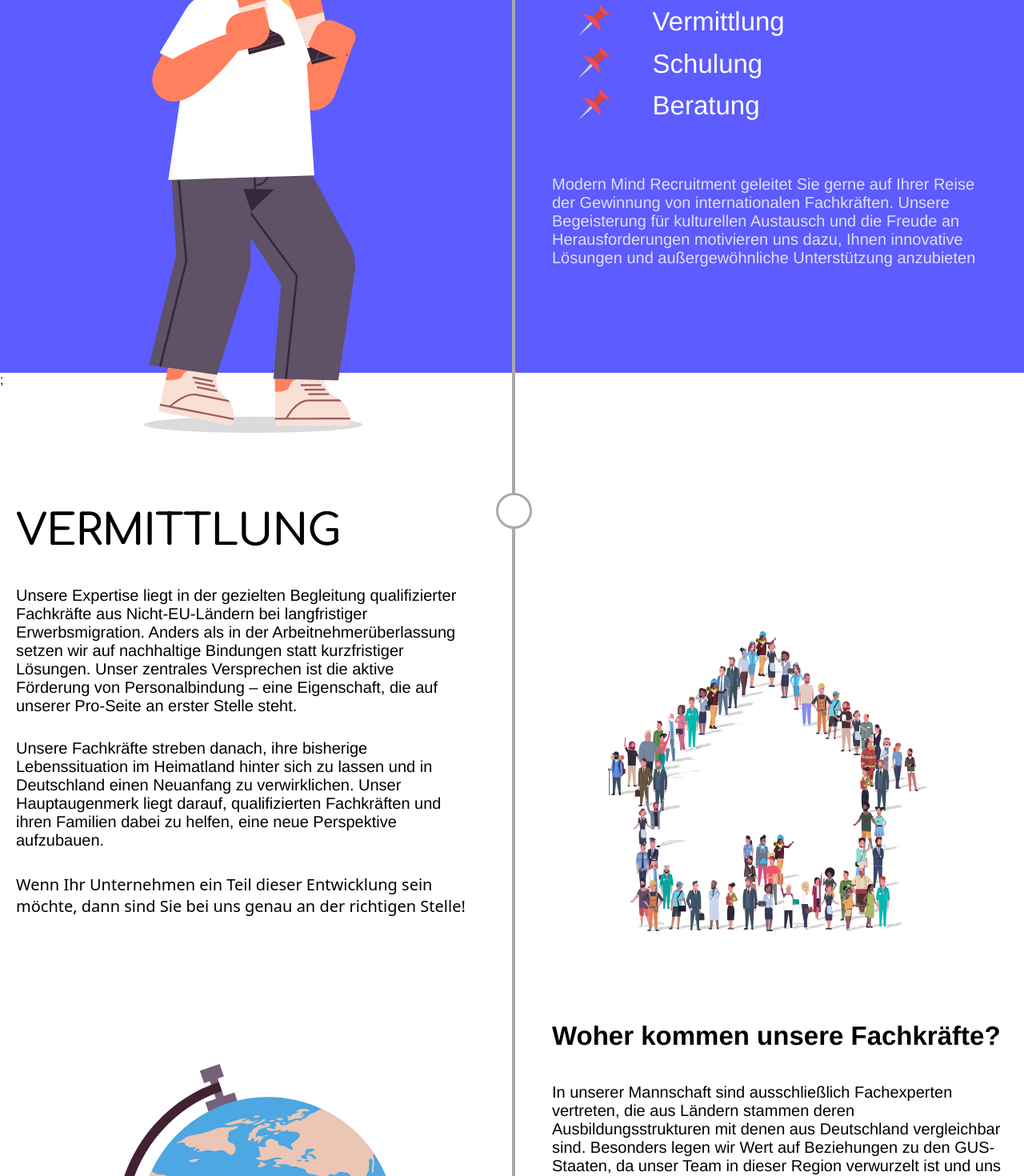
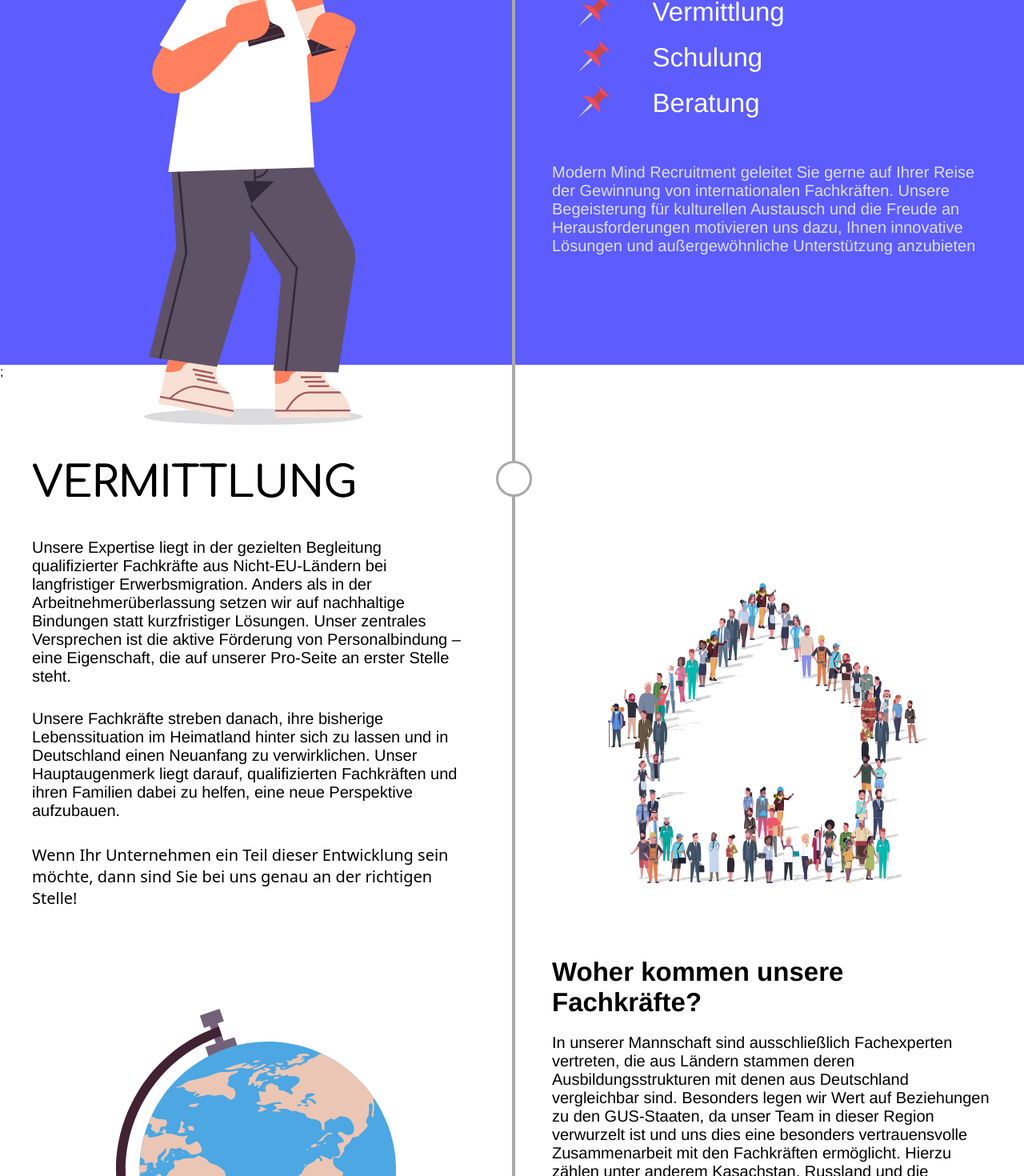
Before and after one commit to tommyb96/modern-mind-recruitment, a React (Create React App) app: page / in a window 1280 px wide. Shown: the part 4075-5545 px from the top of the page at 80% size. Built offline with nearby package versions, Linux system fonts and the light colour scheme.

Commit message:
fix padding and margin on vermittlung page first table

```diff
--- a/src/components/AboutUs/AboutUs.js
+++ b/src/components/AboutUs/AboutUs.js
@@ -622,7 +622,6 @@ const BoldText = styled.th`
   }
 
   @media (max-width: 900px) {
-    padding-bottom: 50px;
     padding-left: 120px;
   }
 
@@ -853,7 +852,7 @@ const SecondTable = styled.table`
 const HeaderCell = styled.th`
   text-align: start;
   font-size: 39px;
-  padding-bottom: 30px;
+  padding-bottom: 20px;
 
   //animation
   opacity: ${(props) => (props.isVisible ? 1 : 0)};
@@ -890,7 +889,7 @@ const LeftCell = styled.th`
   }
 
   @media (max-width: 900px) {
-    padding-bottom: 50px;
+    padding-bottom: 30px;
     padding-left: 120px;
   }
 
@@ -921,7 +920,7 @@ const RightCell = styled.th`
 
   @media (max-width: 900px) {
     padding-left: 15%;
-    padding-bottom: 15px;
+    padding-bottom: 10px;
   }
 
   @media (max-width: 480px) {
--- a/src/components/Leistungen/Leistungen.js
+++ b/src/components/Leistungen/Leistungen.js
@@ -307,6 +307,10 @@ const Circle = styled.div`
   z-index: 200;
   transform: scale(${(props) => (props.isVisible ? 1 : 0.8)});
   transition: transform 0.7s ease;
+
+  @media (max-width: 900px) {
+    top: 70px;
+  }
 `;
 
 const PapaCell = styled.th`
@@ -362,7 +366,7 @@ const PinnNadel = styled.img`
   margin-left: 30px;
 
   @media (max-width: 900px) {
-    margin-right: 10px;
+    margin-right: 15px;
   }
 `;
 
@@ -404,7 +408,6 @@ const Heading = styled.th`
 const FirstText = styled.th`
   width: 50%;
   text-align: start;
-  padding-bottom: 50px;
   padding-left: 70px;
   color: white;
   opacity: 0.8;
@@ -412,10 +415,12 @@ const FirstText = styled.th`
   @media (max-width: 1400px) {
     padding-left: 50px;
     padding-right: 40px;
+    padding-bottom: 30px;
   }
 
   @media (max-width: 900px) {
     padding-left: 120px;
+    padding-bottom: 30px;
   }
 
   @media (max-width: 700px) {
@@ -439,13 +444,12 @@ const Aufzählung = styled.th`
 
   @media (max-width: 900px) {
     padding-left: 15%;
-    padding-bottom: 15px;
+    padding-bottom: 5px;
   }
 
   @media (max-width: 480px) {
     padding-left: 5%;
     font-size: 26px;
-    padding-bottom: 5px;
   }
 
   //animation
@@ -457,7 +461,7 @@ const Aufzählung = styled.th`
 const SecondText = styled.th`
   width: 50%;
   text-align: start;
-  padding-top: 50px;
+  padding-top: 10px;
   padding-left: 70px;
   color: white;
   opacity: 0.8;
@@ -465,10 +469,12 @@ const SecondText = styled.th`
   @media (max-width: 1400px) {
     padding-right: 40px;
     padding-left: 50px;
+    padding-top: 30px;
   }
 
   @media (max-width: 900px) {
     padding-left: 120px;
+    padding-top: 30px;
   }
 
   @media (max-width: 700px) {
--- a/src/components/Vermittlung/Vermittlung.js
+++ b/src/components/Vermittlung/Vermittlung.js
@@ -656,7 +656,7 @@ const Line = styled.div`
 
 const Circle = styled.div`
   position: absolute;
-  top: 150px;
+  top: 120px;
   left: -20px;
   background-color: white;
   width: 45px;
@@ -699,7 +699,7 @@ const FirstTable = styled.table`
   border-collapse: collapse;
   width: 1350px;
   margin: auto;
-  margin-top: 150px;
+  margin-top: 100px;
   margin-bottom: 150px;
   font-size: 20px;
   width: 50%;
@@ -728,7 +728,7 @@ const Heading = styled.th`
   transition: opacity 0.5s ease-in-out, transform 0.5s ease-in-out;
 
   @media (max-width: 1400px) {
-    padding-left: 20px;
+    padding-left: 40px;
   }
 
   @media (max-width: 900px) {
@@ -741,6 +741,7 @@ const Heading = styled.th`
 
   @media (max-width: 480px) {
     padding-left: 30px;
+    padding-bottom: 30px;
     font-size: 33px;
   }
 `;
@@ -754,12 +755,12 @@ const LeftDiv = styled.th`
   padding-bottom: 30px;
 
   @media (max-width: 1400px) {
-    padding-left: 20px;
+    padding-left: 40px;
     padding-right: 50px;
   }
 
   @media (max-width: 900px) {
-    padding-bottom: 50px;
+    padding-bottom: 30px;
     padding-left: 120px;
   }
 
@@ -771,11 +772,13 @@ const LeftDiv = styled.th`
     padding-left: 30px;
     padding-right: 20px;
     font-size: 18px;
+    padding-bottom: 20px;
   }
 `;
 
 const Haus = styled.img`
   width: 400px;
+  margin: 20px;
 
   @media (max-width: 480px) {
     width: 250px;
@@ -790,19 +793,19 @@ const BoldText = styled.th`
   padding-right: 100px;
   font-size: 20px;
   text-align: start;
-  padding-bottom: 80px;
+  padding-bottom: 30px;
+
   //animation
   opacity: ${(props) => (props.isVisible ? 1 : 0)};
   transform: translateX(${(props) => (props.isVisible ? 0 : "-15px")});
   transition: opacity 0.5s ease-in-out, transform 0.5s ease-in-out;
 
   @media (max-width: 1400px) {
-    padding-left: 20px;
+    padding-left: 40px;
     padding-right: 50px;
   }
 
   @media (max-width: 900px) {
-    padding-bottom: 50px;
     padding-left: 120px;
   }
 
@@ -813,6 +816,7 @@ const BoldText = styled.th`
   @media (max-width: 480px) {
     padding-left: 30px;
     padding-right: 20px;
+    padding-bottom: 20px;
     font-size: 18px;
   }
 `;
@@ -821,9 +825,9 @@ const BoldHeader = styled.th`
   font-weight: bold;
   font-size: 33px;
   text-align: start;
-  padding-bottom: 40px;
+  padding-bottom: 20px;
   padding-left: 70px;
-  padding-top: 50px;
+  padding-top: 30px;
   width: 50%;
   //animation
   opacity: ${(props) => (props.isVisible ? 1 : 0)};
@@ -831,7 +835,7 @@ const BoldHeader = styled.th`
   transition: opacity 0.5s ease-in-out, transform 0.5s ease-in-out;
 
   @media (max-width: 1400px) {
-    padding-right: 20px;
+    padding-right: 40px;
     padding-left: 50px;
   }
 
@@ -846,6 +850,7 @@ const BoldHeader = styled.th`
   @media (max-width: 480px) {
     padding-left: 30px;
     font-size: 26px;
+    padding-top: 30px;
   }
 `;
 
@@ -856,7 +861,7 @@ const RightDiv = styled.th`
   padding-left: 70px;
 
   @media (max-width: 1400px) {
-    padding-right: 20px;
+    padding-right: 40px;
     padding-left: 50px;
   }
 
@@ -877,6 +882,7 @@ const RightDiv = styled.th`
 
 const Globus = styled.img`
   width: 350px;
+  margin: 20px;
 
   @media (max-width: 480px) {
     width: 250px;
@@ -887,7 +893,7 @@ const HiddenFirstTable = styled.table`
   border-collapse: collapse;
   width: 100%;
   margin: auto;
-  margin-top: 150px;
+  margin-top: 100px;
   margin-bottom: 150px;
 
   @media (min-width: 901px) {
@@ -976,14 +982,14 @@ const SecondTable = styled.table`
 const LeftBoldHeader = styled.th`
   color: black;
   width: 50%;
-  padding-right: 100px;
+  padding-right: 50px;
   font-weight: bold;
   font-size: 33px;
   text-align: start;
-  padding-bottom: 40px;
+  padding-bottom: 20px;
 
   @media (max-width: 1400px) {
-    padding-left: 20px;
+    padding-left: 40px;
     padding-right: 50px;
   }
 
@@ -1034,7 +1040,7 @@ const Aufzählung = styled.th`
   padding-left: 20px;
 
   @media (max-width: 1400px) {
-    padding-right: 20px;
+    padding-right: 40px;
   }
 
   @media (max-width: 900px) {
@@ -1053,7 +1059,7 @@ const Info = styled.th`
   opacity: 0.7;
 
   @media (max-width: 1400px) {
-    padding-right: 20px;
+    padding-right: 40px;
   }
 
   @media (max-width: 480px) {
```
